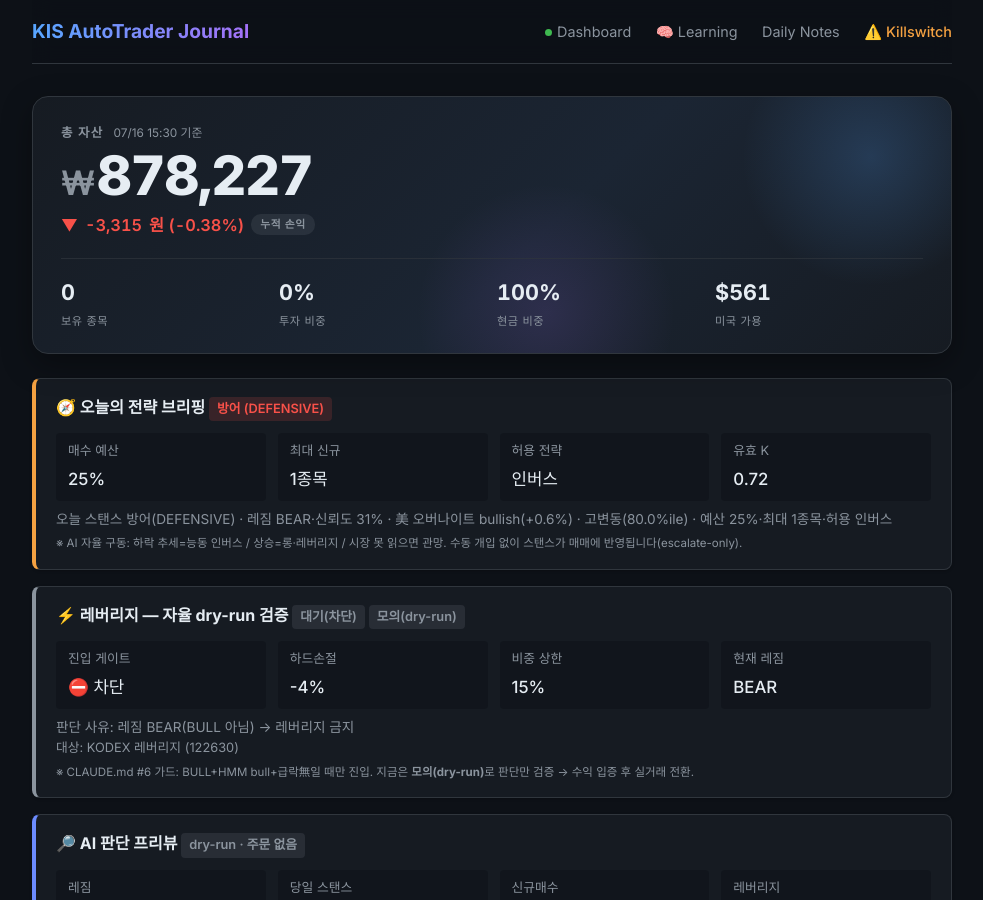
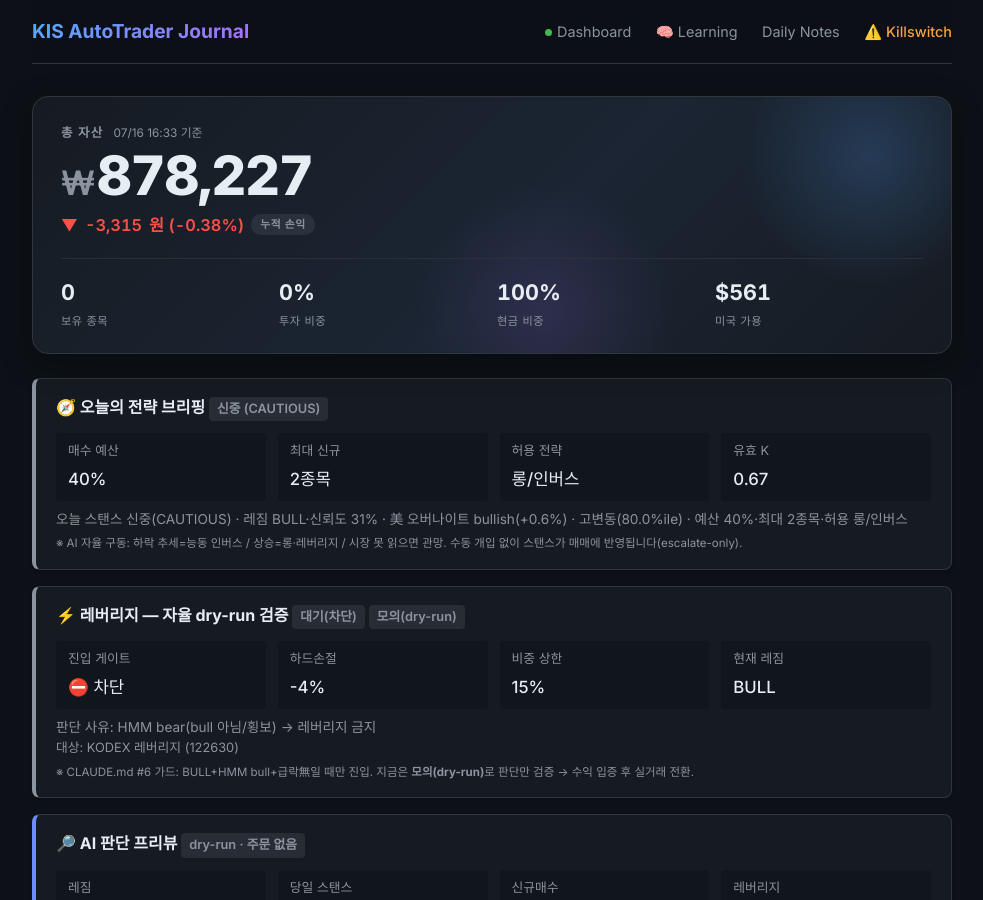
Before and after one commit to BudongJW/kis-trading-journal, a Jekyll site: the page built from index.html, in a window 1280 px wide and 900 px high. Shown: the whole window, without its empty margins (148-1131 px from the left). Built offline with Jekyll 4.4.1, drawn with Linux system fonts in a browser that asks for light colours; nearby versions of some CDN libraries; some of the changed text lies outside the part shown.

Commit message:
auto: portfolio update 16:33

```diff
--- a/_data/portfolio.json
+++ b/_data/portfolio.json
@@ -1,5 +1,5 @@
 {
-  "updated_at": "2026-07-16T15:30:09.240362",
+  "updated_at": "2026-07-16T16:33:39.148065",
   "initial_capital": 500000,
   "cash": 871201,
   "holdings": [],
@@ -1846,15 +1846,8 @@
     "trained": false
   },
   "bear_strategy": {
-    "enabled": true,
-    "regime": "BEAR",
-    "confidence": 0.65,
-    "sma_ratio": 0.2934,
-    "canary_bad": 1,
-    "canary_scores": {
-      "195930": 0.7204,
-      "132030": -1.61
-    }
+    "regime": "BULL",
+    "enabled": false
   },
   "us_session": {
     "enabled": true,
@@ -2112,21 +2105,21 @@
     }
   },
   "day_plan": {
-    "stance": "DEFENSIVE",
+    "stance": "CAUTIOUS",
     "forced": false,
-    "auto_stance": "DEFENSIVE",
-    "stance_kr": "방어",
-    "budget_pct": 0.25,
-    "max_new_positions": 1,
-    "allow_long": false,
+    "auto_stance": "CAUTIOUS",
+    "stance_kr": "신중",
+    "budget_pct": 0.4,
+    "max_new_positions": 2,
+    "allow_long": true,
     "allow_inverse": true,
     "allow_leverage": false,
-    "size_mult": 0.4,
-    "k_effective": 0.72,
-    "allow_summary": "인버스",
-    "briefing": "오늘 스탠스 방어(DEFENSIVE) · 레짐 BEAR·신뢰도 31% · 美 오버나이트 bullish(+0.6%) · 고변동(80.0%ile) · 예산 25%·최대 1종목·허용 인버스",
+    "size_mult": 0.6,
+    "k_effective": 0.67,
+    "allow_summary": "롱/인버스",
+    "briefing": "오늘 스탠스 신중(CAUTIOUS) · 레짐 BULL·신뢰도 31% · 美 오버나이트 bullish(+0.6%) · 고변동(80.0%ile) · 예산 40%·최대 2종목·허용 롱/인버스",
     "signals": {
-      "regime": "BEAR",
+      "regime": "BULL",
       "confidence": 0.311,
       "direction": "bullish",
       "nasdaq_change": 0.62,
@@ -2139,10 +2132,10 @@
     "enabled": true,
     "dry_run": true,
     "gate_allowed": false,
-    "gate_reason": "레짐 BEAR(BULL 아님) → 레버리지 금지",
+    "gate_reason": "HMM bear(bull 아님/횡보) → 레버리지 금지",
     "hard_stop_pct": 0.04,
     "max_weight": 0.15,
-    "regime": "BEAR",
+    "regime": "BULL",
     "hmm_state": "bear",
     "hmm_confidence": 0.955,
     "universe": [
```
